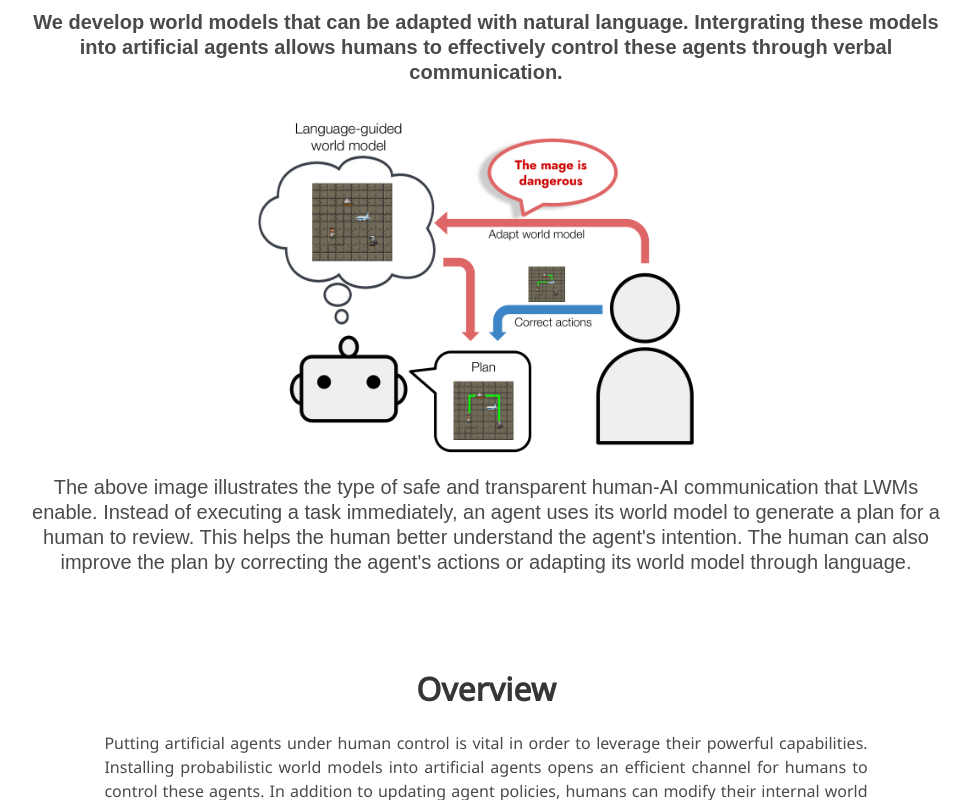
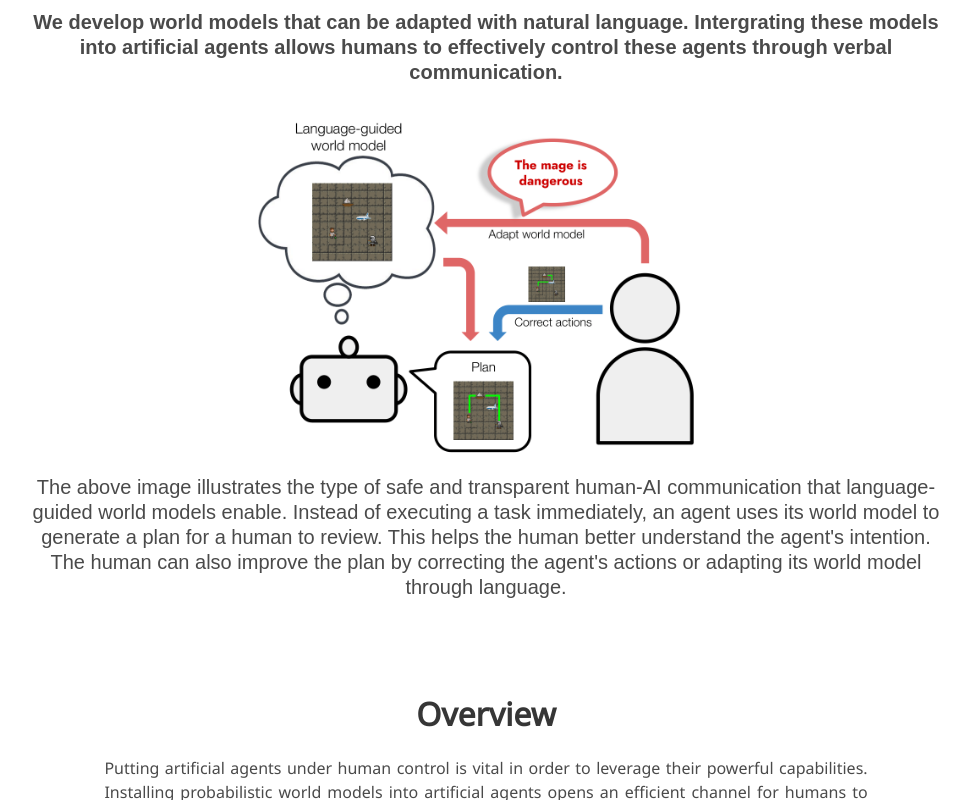
Before and after one commit to language-guided-world-model/language-guided-world-model.github.io, a plain HTML site: page index.html in a window 1280 px wide. Shown: the part 410-1210 px from the top of the page, without its empty margins (154-1124 px from the left). Drawn offline with nearby package versions, Linux system fonts and the light colour scheme; some icons are missing; a web font is replaced by a local one.

Commit message:
small fix

```diff
--- a/index.html
+++ b/index.html
@@ -138,7 +138,7 @@
         </div>
         <!-- <source src="static/videos/banner_video.mp4" type="video/mp4"> -->
          <h2 class="subtitle">
-         The above image illustrates the type of safe and transparent human-AI communication that LWMs enable. Instead of executing a task immediately, an agent uses its world model to generate a plan for a human to review. This helps the human better understand the agent's intention. The human can also improve the plan by correcting the agent's actions or adapting its world model through language.
+         The above image illustrates the type of safe and transparent human-AI communication that language-guided world models enable. Instead of executing a task immediately, an agent uses its world model to generate a plan for a human to review. This helps the human better understand the agent's intention. The human can also improve the plan by correcting the agent's actions or adapting its world model through language.
         </h2>
 
       </div>
```
